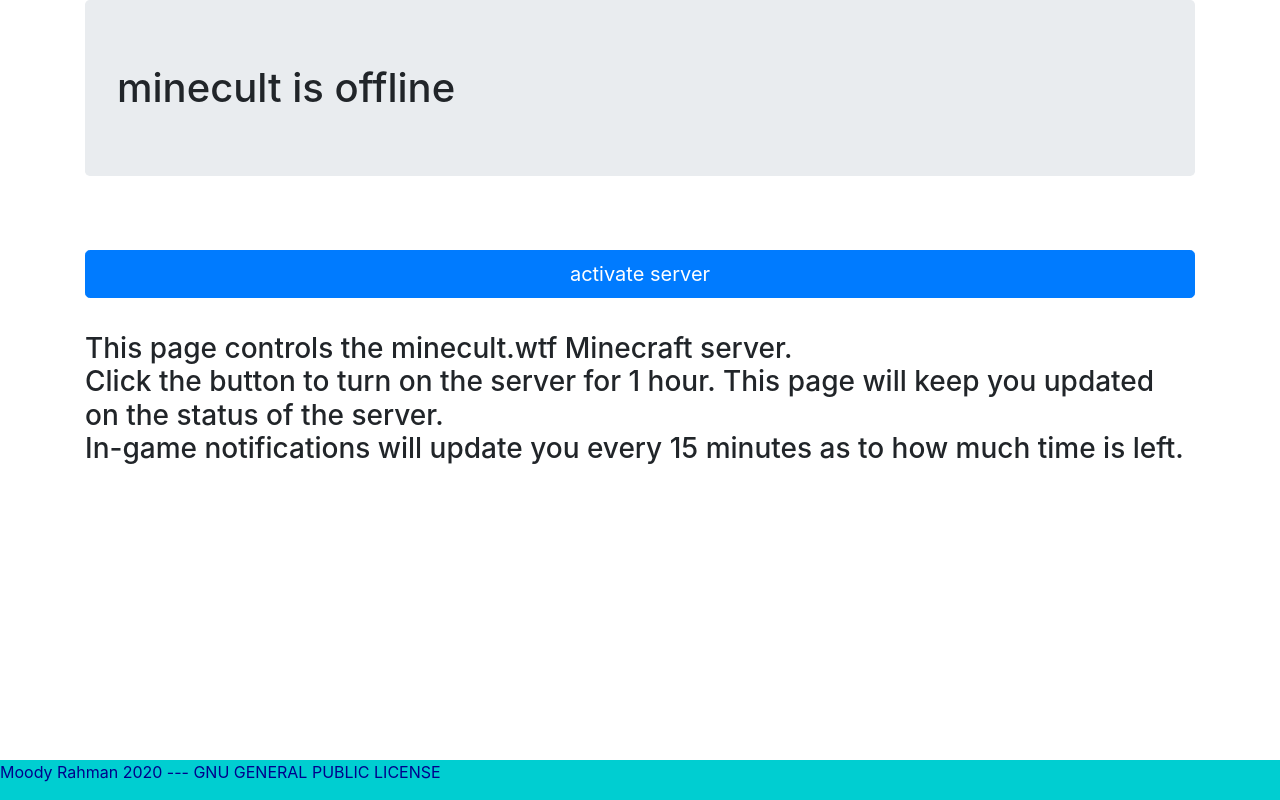
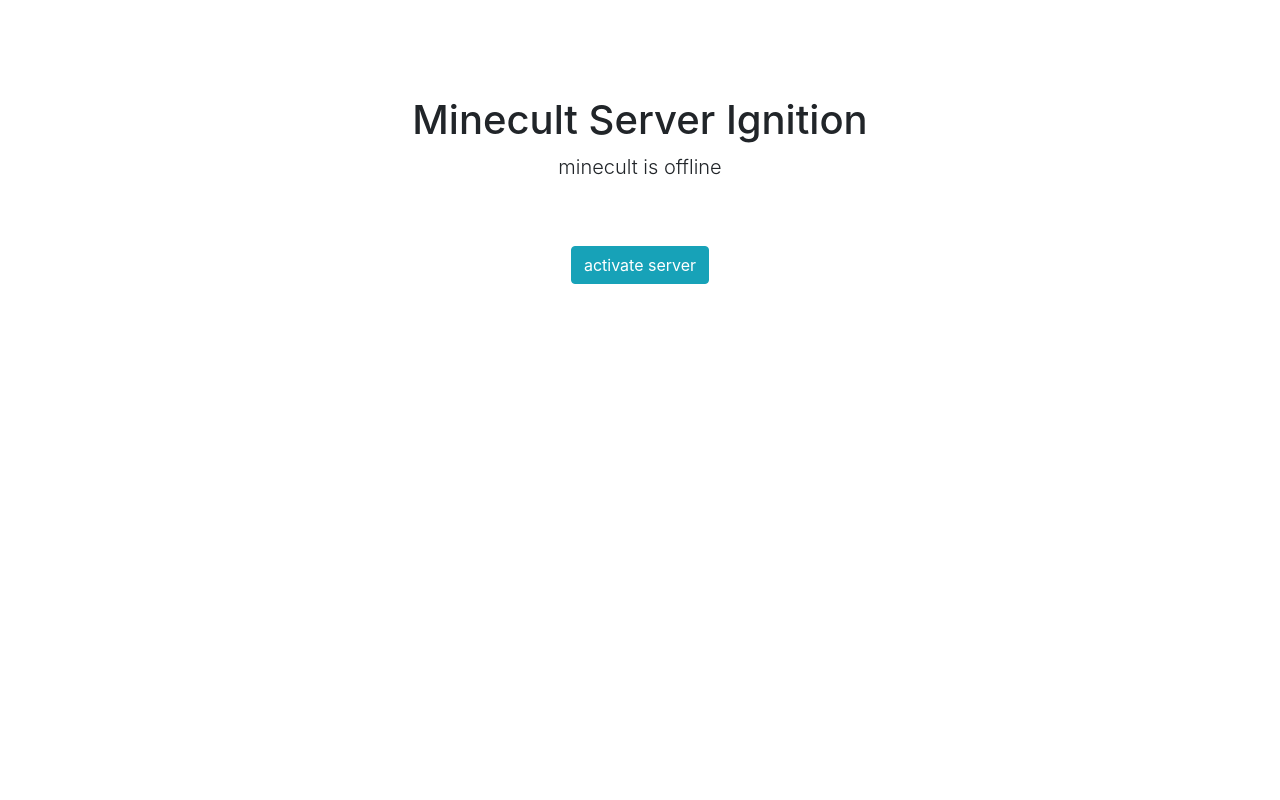
Before and after one commit to moodyRahman/minecraft-server-front, a Flask app: page /cult in a window 1280 px wide. Run offline with Flask 2, Linux system fonts and the light colour scheme; some libraries are stand-ins or nearby versions.

Commit message:
aesthetic html

```diff
--- a/app/templates/index.html
+++ b/app/templates/index.html
@@ -1,89 +1,79 @@
-<!-- <!DOCTYPE html>
-<html lang="en">
-<head>
-	<meta charset="UTF-8">
-	<meta name="viewport" content="width=device-width, initial-scale=1.0">
-	<title>minecult.wtf start</title>
-</head>
-<body>
-	<header>
-		{% if server_status %}
-			SERVER IS ONLINE
-		{% else %}
-			SERVER IS OFFLINE
-		{% endif %}
-	</header>
-	<form action="/toggle" method="get">
-
-		<button type="submit">TURN ON THE SERVER</button>
-	</form>
-</body>
-</html> -->
-
-<!doctype html>
+<!DOCTYPE html>
 <html lang="en">
 
 <head>
+
   <meta charset="utf-8">
   <meta name="viewport" content="width=device-width, initial-scale=1, shrink-to-fit=no">
   <meta name="description" content="">
   <meta name="author" content="">
 
-	<title>minecult ignition</title>
+  <title>Bare - Start Bootstrap Template</title>
 
   <!-- Bootstrap core CSS -->
   <link href="https://stackpath.bootstrapcdn.com/bootstrap/4.5.0/css/bootstrap.min.css" rel="stylesheet">
-	<style>
-		.footer {
-			position: fixed;
-			left: 0;
-			bottom: 0;
-			width: 100%;
-			background-color: darkturquoise;
-			color: darkblue;
-			text-align: left;
-		}
-	</style>
+
 </head>
 
-<body>
+<body class="p-5">
 
+  <!-- Navigation -->
+  <!-- <nav class="navbar navbar-expand-lg navbar-dark bg-dark static-top">
+    <div class="container">
+      <a class="navbar-brand" href="#">Start Bootstrap</a>
+      <button class="navbar-toggler" type="button" data-toggle="collapse" data-target="#navbarResponsive"
+        aria-controls="navbarResponsive" aria-expanded="false" aria-label="Toggle navigation">
+        <span class="navbar-toggler-icon"></span>
+      </button>
+      <div class="collapse navbar-collapse" id="navbarResponsive">
+        <ul class="navbar-nav ml-auto">
+          <li class="nav-item active">
+            <a class="nav-link" href="#">Home
+              <span class="sr-only">(current)</span>
+            </a>
+          </li>
+          <li class="nav-item">
+            <a class="nav-link" href="#">About</a>
+          </li>
+          <li class="nav-item">
+            <a class="nav-link" href="#">Services</a>
+          </li>
+          <li class="nav-item">
+            <a class="nav-link" href="#">Contact</a>
+          </li>
+        </ul>
+      </div>
+    </div>
+  </nav> -->
 
-
-	<!-- Begin page content -->
-	<main role="main" class="container">
-		<h1 id="status" class="jumbotron">
-			minecult.wtf is: something terrible has happened
-		</h1>
-
-
-		<div id="timer" style="visibility: hidden;" class="alert alert-success" role="alert">
-			Uptime remaining: N/A
+  <!-- Page Content -->
+  <div class="container">
+    <div class="row">
+      <div class="col-lg-12 text-center">
+        <h1 class="mt-5">Minecult Server Ignition</h1>
+        <p class="lead" id="status">The server is OFF</p>
+        <p class="lead" id="timer" style="visibility:hidden;"> x time remaining</p>
+      </div>
+    </div>
   </div>
 
 
 
-		<button id="ignite" class="btn btn-primary btn-lg btn-block"
-			onclick="ignite()">
-			activate server
-		</button>
 
-		<div class="h3">
-			<br>
-			This page controls the minecult.wtf Minecraft server.
-			<br>
-			Click the button to turn on the server for 1 hour.
-			This page will keep you updated on the status of the server.
-			<br>
-			In-game notifications will update you every 15 minutes as to how much time is left.
+
+  <div class="container">
+    <div class="text-center m-5">
+      <button id="ignite" type="button" class="btn btn-info" onclick="ignite()">Activate the Server</button>
+    </div>
   </div>
 
-	</main>
 
 
-	<div class="footer">
-		<p>Moody Rahman 2020 --- GNU GENERAL PUBLIC LICENSE</p>
-	</div>
+
+  <!-- Bootstrap core JavaScript -->
+  <!-- <script src="vendor/jquery/jquery.slim.min.js"></script>
+  <script src="vendor/bootstrap/js/bootstrap.bundle.min.js"></script> -->
+
 
   <script src="https://ajax.googleapis.com/ajax/libs/jquery/3.3.1/jquery.min.js"></script>
   <script src="cult/update.js"></script>
```
Lines whose indentation alone changed are shown as unchanged.
